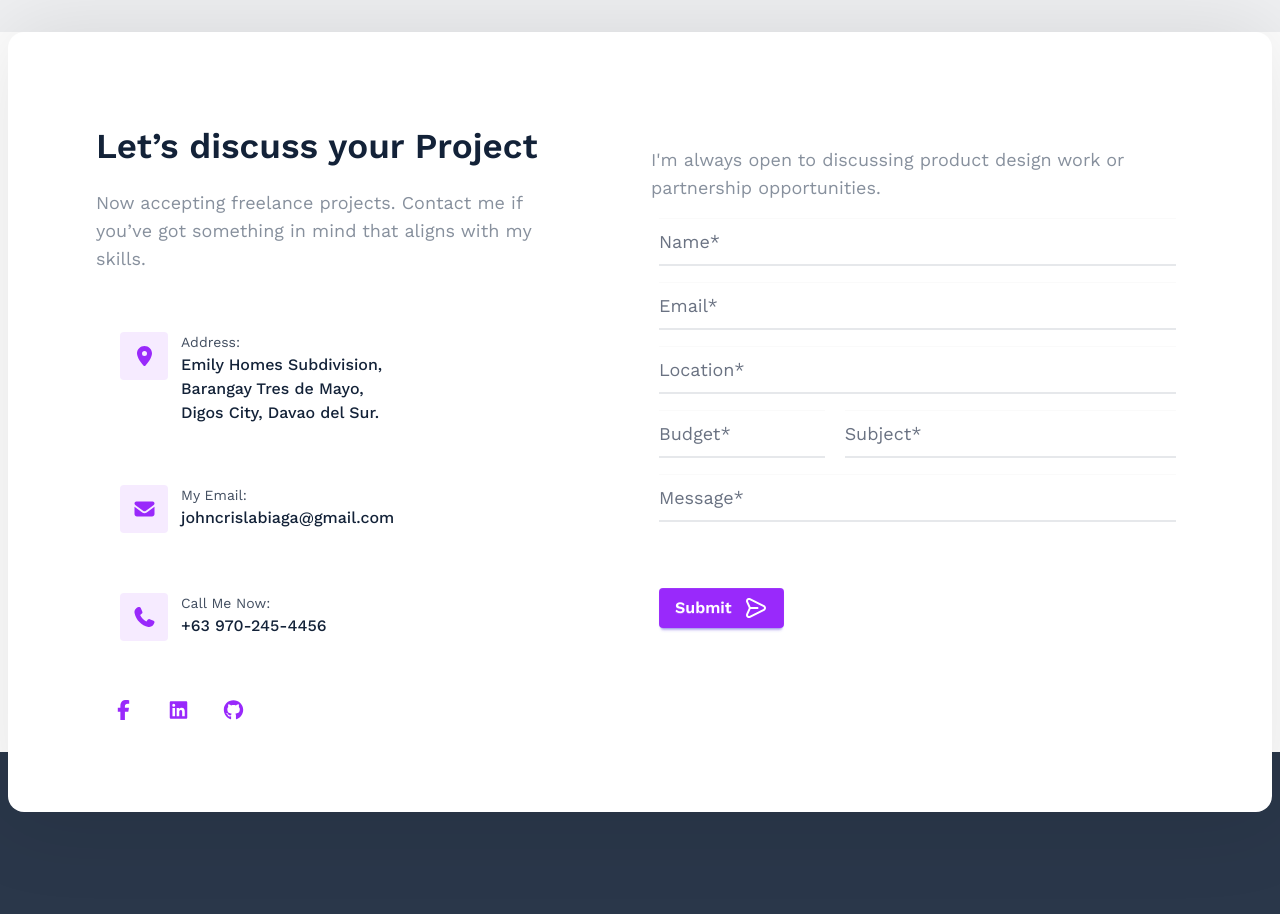
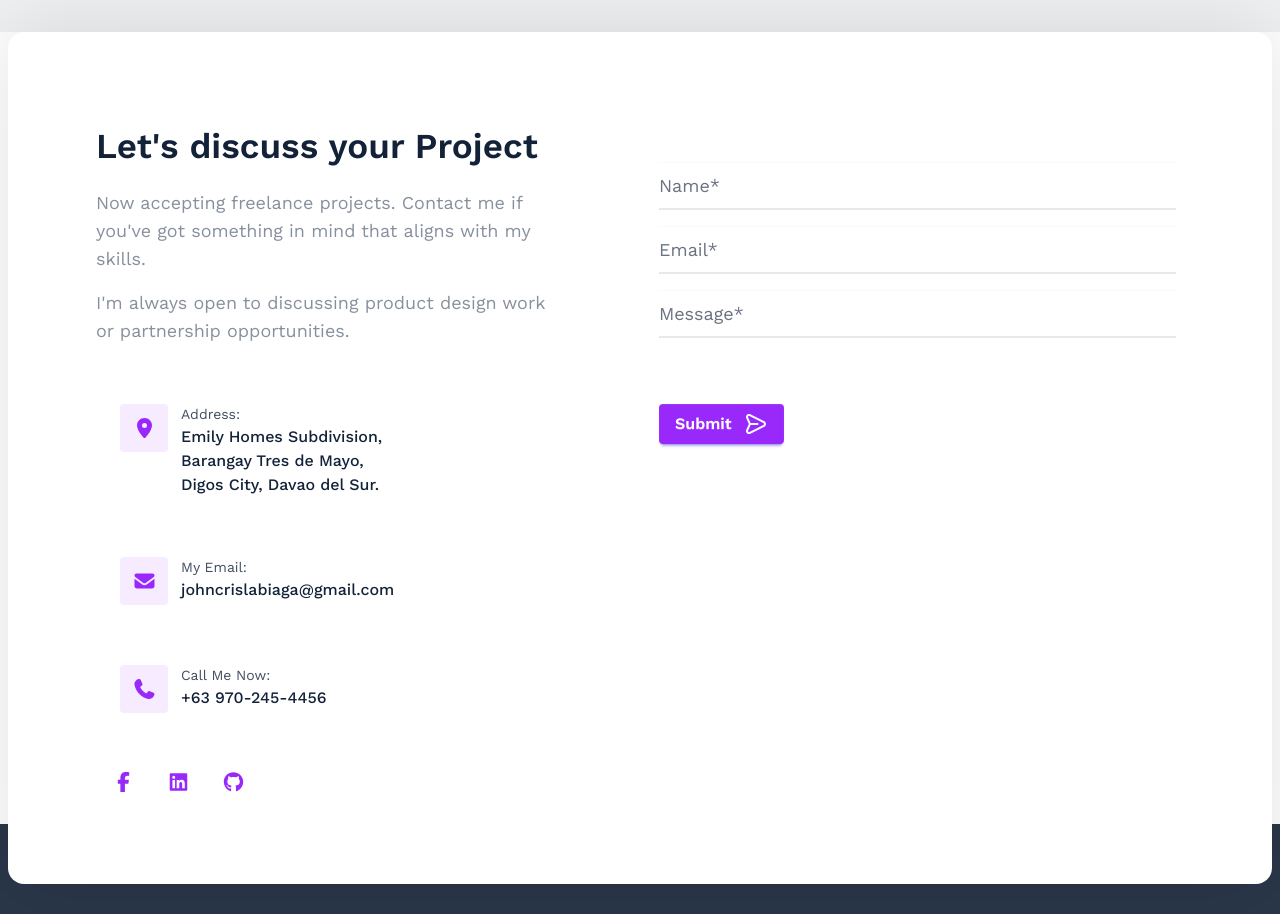
Before and after one commit to Kurisujon/React_Portfolio, a React (Vite) app: page / in a window 1280 px wide. Shown: the part 5760-6674 px from the top of the page. Built offline with nearby package versions, Linux system fonts and the light colour scheme.

Commit message:
Update portfolio: Add My Projects navigation and simplify contact form

```diff
--- a/src/components/contact/Contact.jsx
+++ b/src/components/contact/Contact.jsx
@@ -42,10 +42,13 @@ const Contact = () => {
           <motion.div variants={fadeInUp}>
             <div>
               <p className="text-[35px] max-lg:hidden font-semibold text-nowrap text-[#132238]">
-                Let’s discuss your Project
+                Let's discuss your Project
               </p>
               <p className="text-[12px] xs:text-[14px] sm:text-lg md:text-lg max-lg:text-center pt-4 font-normal text-soft-dark">
-                Now accepting freelance projects. Contact me if you’ve got something in mind that aligns with my skills.
+                Now accepting freelance projects. Contact me if you've got something in mind that aligns with my skills.
+              </p>
+              <p className="text-[12px] xs:text-[14px] sm:text-lg md:text-lg max-lg:text-center pt-4 font-normal text-soft-dark">
+                I'm always open to discussing product design work or partnership opportunities.
               </p>
             </div>
             <div className="my-8.75 sm:max-lg:flex justify-between items-center">
@@ -59,7 +62,7 @@ const Contact = () => {
           </motion.div>
           <motion.div variants={fadeInUp} className="w-full overflow-y-scroll py-6.5">
             <p className="text-xl mb-2 xs:text-2xl sm:text-2xl md:text-[38px] font-semibold text-[#132238] lg:hidden text-center">
-              Let’s discuss your Project
+              Let's discuss your Project
             </p>
             <Form />
           </motion.div>
--- a/src/components/contact/Form.jsx
+++ b/src/components/contact/Form.jsx
@@ -18,10 +18,6 @@ const commonClass =
 const Form = () => {
   return (
     <div>
-      <p className="text-[12px] xs:text-[14px] max-lg:text-center sm:text-lg font-normal text-soft-dark">
-        I'm always open to discussing product design work or partnership
-        opportunities.
-      </p>
       <div className="mx-2">
         <form className="flex flex-col gap-4 mt-4">
           <input
@@ -36,28 +32,6 @@ const Form = () => {
             className={`${commonClass}`}
             required
           />
-          <input
-            type="text"
-            placeholder="Location*"
-            className={`${commonClass}`}
-            required
-          />
-
-          <div className="flex max-xs:flex-col max-xs:gap-4">
-            <input
-              type="text"
-              placeholder="Budget*"
-              className={`${commonClass} xs:w-[50%] me-5`}
-              required
-            />
-            <input
-              type="text"
-              placeholder="Subject*"
-              className={`${commonClass}`}
-              required
-            />
-          </div>
-
           <input
             type="text"
             placeholder="Message*"
--- a/src/components/profile/Profile.jsx
+++ b/src/components/profile/Profile.jsx
@@ -52,7 +52,7 @@ const Profile = () => {
           <div className="mt-8 flex max-md:justify-center">
             <a
               className="btn xxs:btn-lg px-6 max-xs:px-2 xxs:py-3 btn-primary text-xs xxs:text-[14px] sm:text-[16px]"
-              href="#!"
+              href="#portfolio"
             >
               My Projects
             </a>
```
Also changed, not shown: 1 other file (tests, documents, lock files or other folders).
